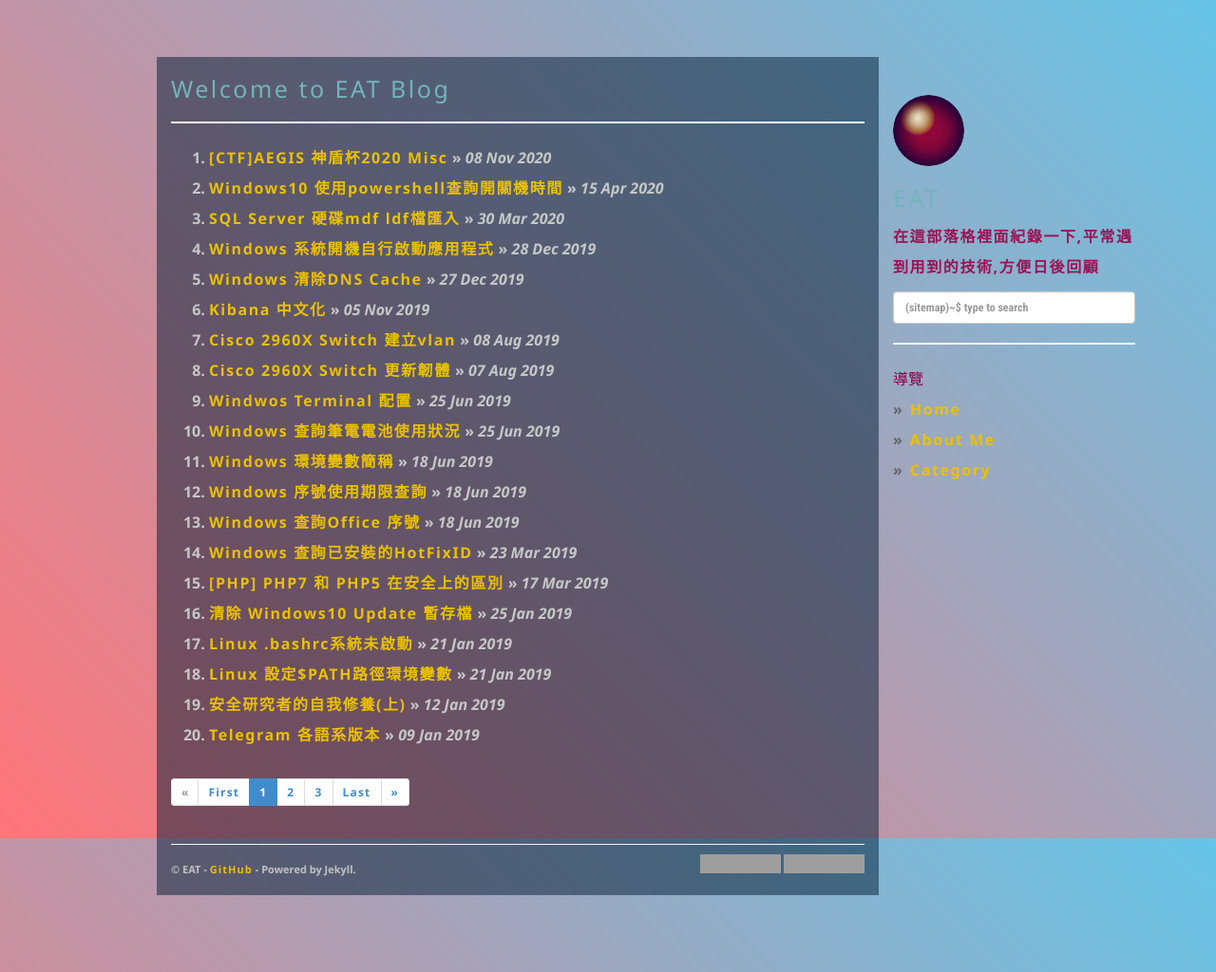
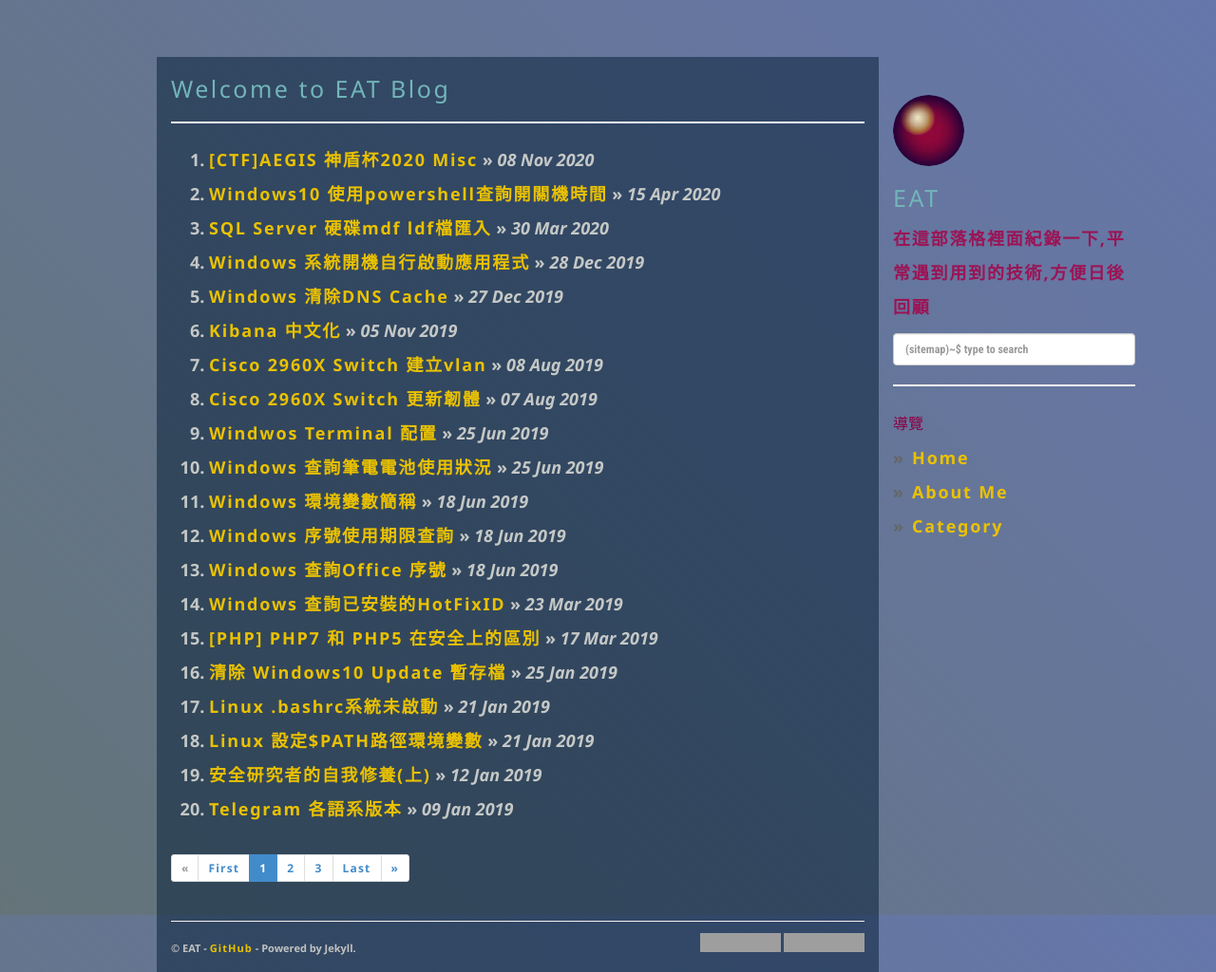
Before and after one commit to dyeat/dyeat.github.io, a Jekyll site: the page built from index.html, in a window 1280 px wide and 1024 px high. Shown: the whole window at 95% size. Built offline with Jekyll 4.4.1, drawn with Linux system fonts in a browser that asks for light colours; nearby versions of some CDN libraries; the list of posts is cut into pages by our own code; grey boxes are pictures that could not be loaded.

Commit message:
update css

```diff
--- a/static/css/main.css
+++ b/static/css/main.css
@@ -1,10 +1,10 @@
 body {
   font-family: "微軟正黑體", "Microsoft JhengHei", "Segoe UI Semibold", "Segoe UI", "Lucida Grande", Verdana, Arial, Helvetica, sans-serif;
-  background:linear-gradient(226deg, rgba(0, 158, 216, 0.6)0%, rgba(255, 116, 121, 1)100%);
+  background:linear-gradient(226deg, rgba(0, 28, 116, 0.6)0%, rgba(100, 116, 121, 1)100%);
   line-height: 2.0em;
   font-weight: 300;
   font-weight: bold;
-  font-size: 16px;
+  font-size: 18px;
   color: #C5C8C6;
 }
 hr {
```
